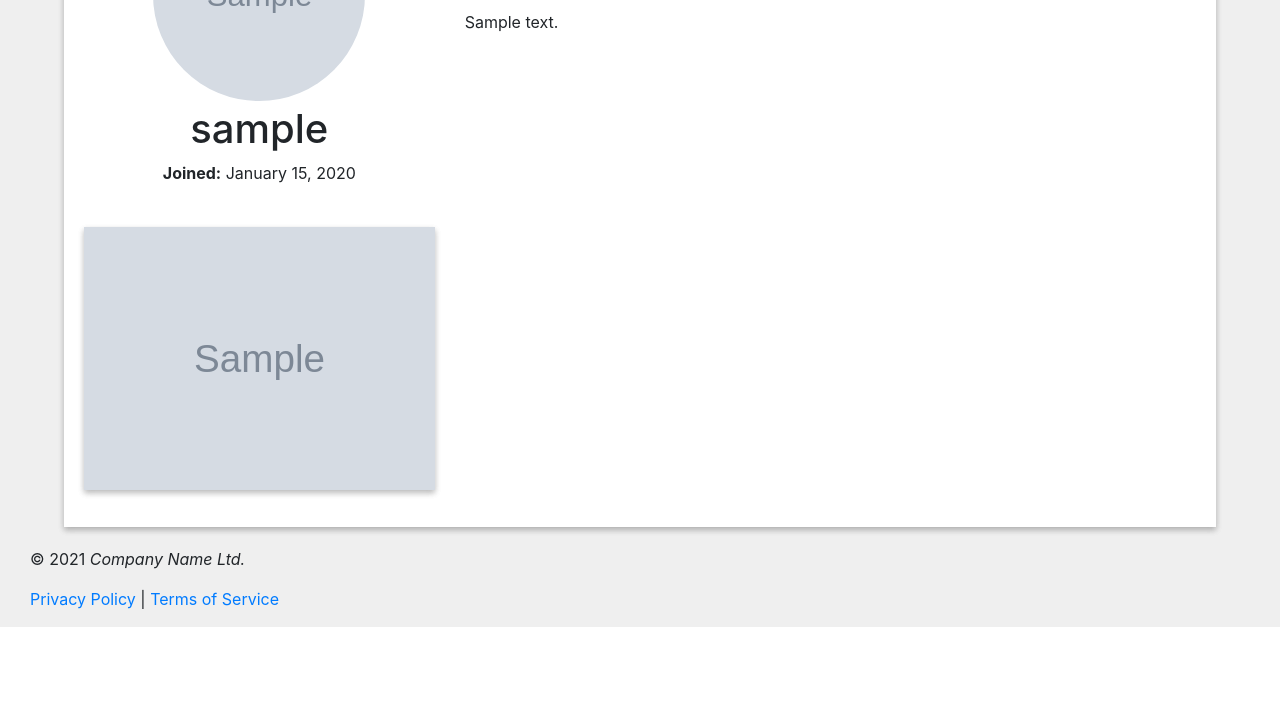
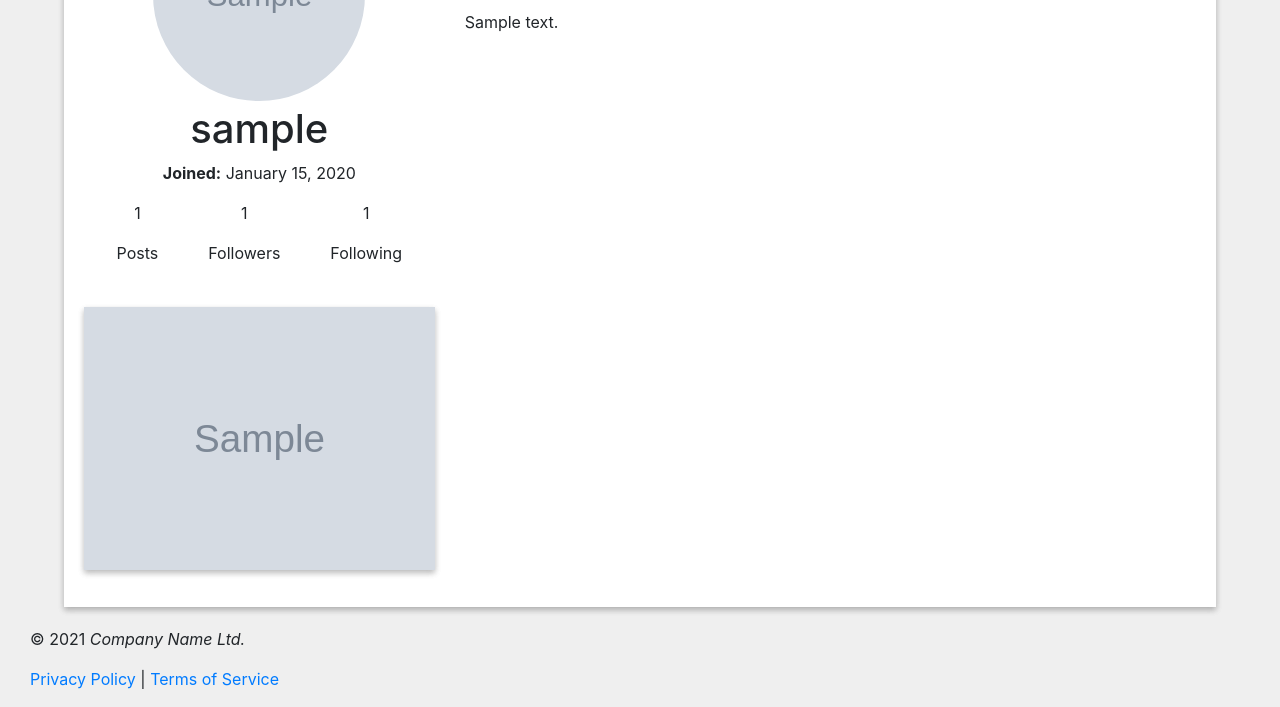
Before and after one commit to PsychedelicMonkey/djangoblog, a Django app: a page that uses main/templates/main/base.html in a window 1280 px wide. Shown: the part 440-1147 px from the top of the page. Before the commit the page ends 1067 px from the top, so only its background shows below. Run offline with Django 3.2, Linux system fonts and the light colour scheme; tables that the repository leaves empty hold one stand-in row (values such as "Sample post"); grey boxes marked "Sample" are stand-in pictures.

Commit message:
Followers

```diff
--- a/main/templates/main/base.html
+++ b/main/templates/main/base.html
@@ -83,5 +83,6 @@
     <script src="https://code.jquery.com/jquery-3.5.1.slim.min.js" integrity="sha384-DfXdz2htPH0lsSSs5nCTpuj/zy4C+OGpamoFVy38MVBnE+IbbVYUew+OrCXaRkfj" crossorigin="anonymous"></script>
     <script src="https://cdn.jsdelivr.net/npm/popper.js@1.16.1/dist/umd/popper.min.js" integrity="sha384-9/reFTGAW83EW2RDu2S0VKaIzap3H66lZH81PoYlFhbGU+6BZp6G7niu735Sk7lN" crossorigin="anonymous"></script>
     <script src="https://cdn.jsdelivr.net/npm/bootstrap@4.6.0/dist/js/bootstrap.min.js" integrity="sha384-+YQ4JLhjyBLPDQt//I+STsc9iw4uQqACwlvpslubQzn4u2UU2UFM80nGisd026JF" crossorigin="anonymous"></script>
+    <script src="{% static 'js/followers.js' %}"></script>
 </body>
 </html>
--- a/static/css/styles.css
+++ b/static/css/styles.css
@@ -56,6 +56,10 @@ header {
     border-radius: 50%;
 }
 
+.stats {
+    text-align: center;
+}
+
 .gallery {
     margin-top: 26px;
 }
--- /dev/null
+++ b/static/js/followers.js
@@ -0,0 +1,25 @@
+$(document).ready(function(e) {
+    var followBtns = document.querySelectorAll('.follow-btn');
+    var followerCount = document.getElementById('followers-count');
+
+    followBtns.forEach(btn => {
+        btn.addEventListener('click', function(e) {
+            follow(this, followerCount);
+        });
+    });
+});
+
+function follow(btn, count) {
+    fetch(btn.dataset.url)
+    .then(response => response.json())
+    .then(data => {
+        if (data.error) {
+            alert(data.error);
+            return;
+        }
+
+        btn.setAttribute('data-url', data.url);
+        btn.innerHTML = data.btnLabel;
+        count.innerHTML = data.count;
+    })
+}
--- a/user/models.py
+++ b/user/models.py
@@ -7,6 +7,7 @@ class Profile(models.Model):
     image = models.ImageField(null=True, blank=True)
     background = models.ImageField(null=True, blank=True)
     about_me = models.TextField(max_length=500, null=True, blank=True)
+    following = models.ManyToManyField(User, related_name='followers')
 
     def __str__(self):
         return self.user.username
@@ -27,3 +28,14 @@ class Profile(models.Model):
         except:
             img = ''
         return img
+
+    def follow(self, user):
+        if not self.is_following(user):
+            self.following.add(user)
+
+    def unfollow(self, user):
+        if self.is_following(user):
+            self.following.remove(user)
+
+    def is_following(self, user):
+        return self.following.filter(id=user.id).count() > 0
--- a/user/templates/user/profile.html
+++ b/user/templates/user/profile.html
@@ -10,12 +10,30 @@
             <img src="{{ user.profile.imageUrl }}{% if 'gravatar' in user.profile.imageUrl %}&s=220{% endif %}" alt="" class="profile-image">
             <h1>{{ user.username }}</h1>
             <p><strong>Joined:</strong> {{ user.date_joined|date:"F d, Y" }}</p>
+            <div class="stats row">
+                <div class="stat col-xs-4" style="padding-right: 50px;">
+                    <p class="stat-num">{{ user.post_set.count }}</p>
+                    <p class="stat-desc">Posts</p>
+                </div>
+                <div class="stat col-xs-4">
+                    <p id="followers-count" class="stat-num">{{ user.followers.count }}</p>
+                    <p class="stat-desc">Followers</p>
+                </div>
+                <div class="stat col-xs-4" style="padding-left: 50px;">
+                    <p class="stat-num">{{ user.profile.following.count }}</p>
+                    <p class="stat-desc">Following</p>
+                </div>
+            </div>
         </div>
         <div class="profile-right col-lg-8">
             {% if user.profile.about_me %}{{ user.profile.about_me|linebreaks }}{% endif %}
 
-            {% if request.user == user %}
-            <a href="{% url 'edit-profile' request.user.username %}">Edit Your Profile</a>
+            {% if request.user.is_authenticated %}
+                {% if request.user == user %}
+                <a href="{% url 'edit-profile' request.user.username %}">Edit Your Profile</a>
+                {% elif followBtn %}
+                <button data-url="{{ followUrl }}" class="follow-btn btn btn-primary">{{ followBtn }}</button>
+                {% endif %}
             {% endif %}
         </div>
     </div>
--- a/user/urls.py
+++ b/user/urls.py
@@ -1,8 +1,11 @@
 from django.urls import path
 from django.contrib.auth import views as auth_views
 from . import views
+from . import followers
 
 urlpatterns = [
+    path('follow/<str:username>/', followers.follow, name='follow'),
+    path('unfollow/<str:username>/', followers.unfollow, name='unfollow'),
     path('profile/<str:username>/', views.profile, name='profile'),
     path('profile/<str:username>/edit/', views.edit_profile, name='edit-profile'),
     path('register/', views.register, name='register'),
--- a/user/views.py
+++ b/user/views.py
@@ -2,6 +2,7 @@ from django.shortcuts import render, redirect, get_object_or_404
 from django.contrib import messages
 from django.contrib.auth.decorators import login_required
 from django.contrib.auth.models import User
+from django.urls import reverse
 from .forms import RegisterForm, EditUserForm, EditProfileForm
 
 def register(request):
@@ -22,9 +23,20 @@ def register(request):
 def profile(request, username):
     user = get_object_or_404(User, username=username)
     posts = user.post_set.order_by('-created')
+    followBtn = None
+    followUrl = None
+    if request.user.is_authenticated and request.user != user:
+        if not request.user.profile.is_following(user):
+            followBtn = 'Follow'
+            followUrl = reverse('follow', kwargs={'username':user.username})
+        else:
+            followBtn = 'Unfollow'
+            followUrl = reverse('unfollow', kwargs={'username':user.username})
     context = {
         'user': user,
         'posts': posts,
+        'followBtn': followBtn,
+        'followUrl': followUrl,
     }
     return render(request, 'user/profile.html', context)
 
```
Also changed, not shown: user/followers.py (added, +36 -0 lines), user/migrations/0004_profile_following.py (added).
